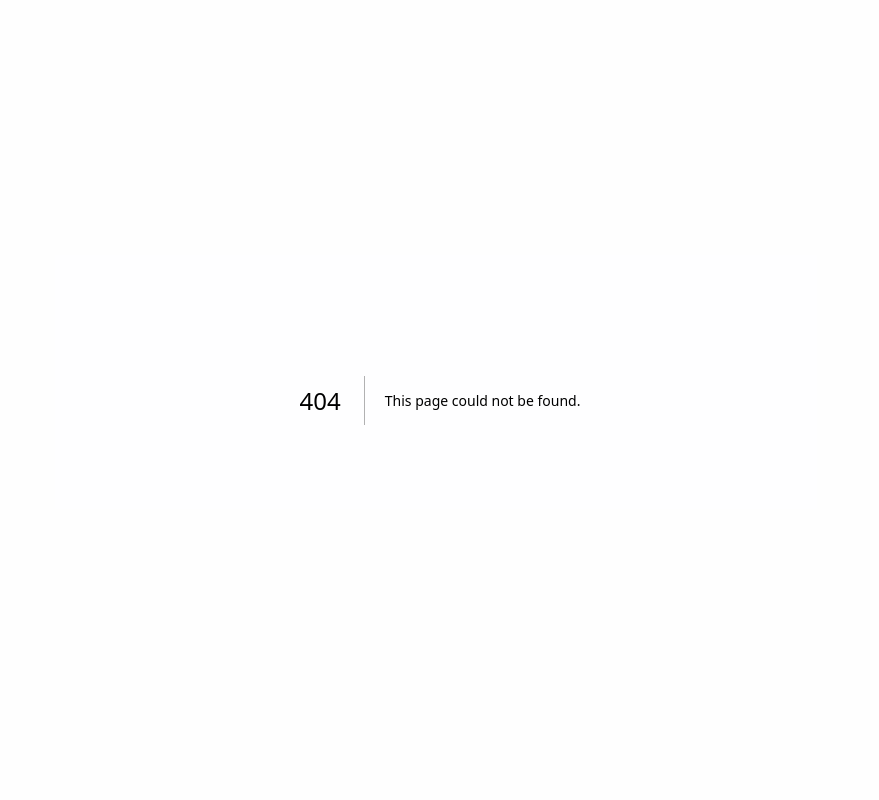
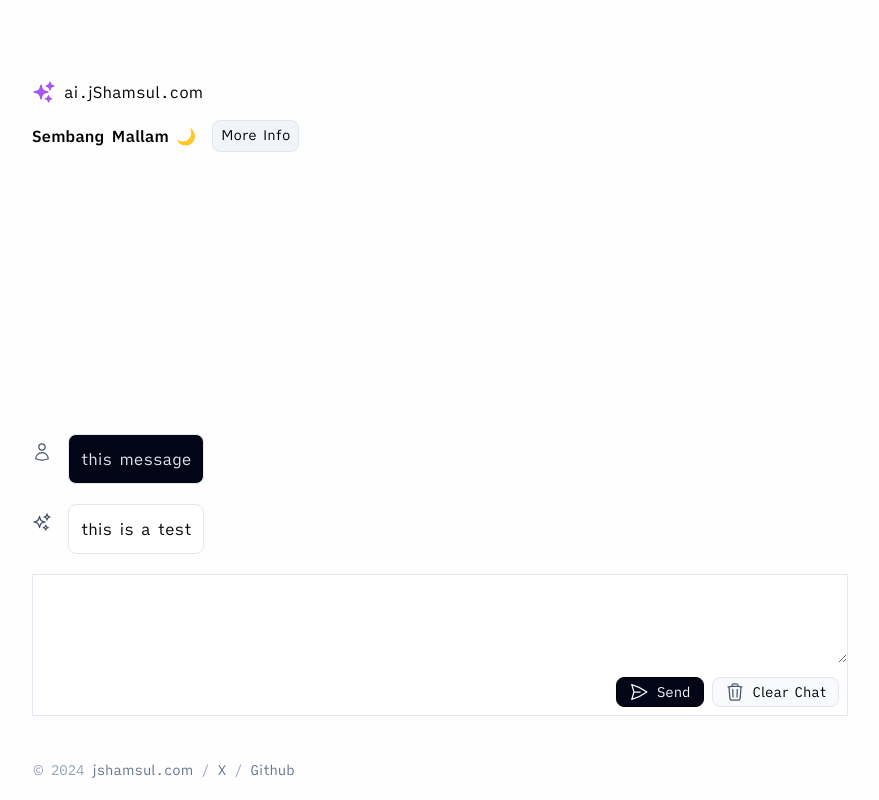
Before and after one commit to jibone/ai.jshamsul.com, a Next.js app in the folder webapp/: page /sembang-mallam/chat in a window 1280 px wide. Before the commit this address had no page. Shown: the whole page, without its empty margins (200-1079 px from the left). Built offline with nearby package versions, Linux system fonts and the light colour scheme.

Commit message:
Create Chat UI components and chat context
This commits creates and split up the chat commoponent into individual
UI element and add it into a context wrapper.

```diff
--- /dev/null
+++ b/webapp/src/app/sembang-mallam/chat/page.tsx
@@ -0,0 +1,24 @@
+"use client"
+
+import ChatInput from "@/components/chat/ChatInput";
+import ChatWindow from "@/components/chat/ChatWindow";
+import ChatTitle from "@/components/chat/Title";
+import LayoutContainer from "@/components/Layout";
+import { SembangMallamProvider } from "@/contexts/SembangMallamContext";
+
+export default function SembangMallamChat() {
+  return (
+    <LayoutContainer>
+      <ChatTitle title="Sembang Mallam 🌙" infoPage="#" />
+
+      <div className="w-full h-screen -mt-64">
+        <div className="pt-64 mb-5 h-full flex flex-col justify-end">
+          <SembangMallamProvider>
+            <ChatWindow />
+            <ChatInput />
+          </SembangMallamProvider>
+        </div>
+      </div>
+    </LayoutContainer>
+  )
+}
--- /dev/null
+++ b/webapp/src/components/chat/AgentMessage.tsx
@@ -0,0 +1,14 @@
+import { SparklesIcon } from "@heroicons/react/24/outline";
+
+export default function AgentMessage({ message }: { message: string }) {
+  return (
+    <div className="flex gap-4 mb-5">
+      <div className="w-fit">
+        <SparklesIcon className="h-5 w-5 text-slate-600 mt-2" />
+      </div>
+      <div className="w-fit p-3 bg-white border border-slate-200 rounded-lg">
+        {message}
+      </div>
+    </div>
+  )
+}
--- /dev/null
+++ b/webapp/src/components/chat/ChatInput.tsx
@@ -0,0 +1,30 @@
+import { PaperAirplaneIcon, TrashIcon } from "@heroicons/react/24/outline";
+
+export default function ChatInput() {
+  return (
+    <div>
+      <div className="bg-white border border-slate-200 flex flex-col">
+        <div>
+          <textarea
+            rows={3}
+            className="bg-white border-0 w-full"
+          ></textarea>{" "}
+        </div>
+        <div className="items-end text-right p-2 flex flex-row-reverse gap-2">
+          <button
+            className="px-3 py-1 bg-slate-50 border border-slate-200 rounded-lg text-sm flex gap-2 hover:bg-white"
+          >
+            <TrashIcon className="text-slate-600 h-5 w-5" />{" "}
+            <span>Clear Chat</span>
+          </button>
+          <button
+            className="px-3 py-1 bg-slate-950 text-slate-50 border border-black rounded-lg text-sm flex gap-2 hover:bg-slate-800 disabled:bg-slate-300 disabled:text-slate-900"
+          >
+            <PaperAirplaneIcon className="text-slate-50 h-5 w-5" />
+            <span>Send</span>
+          </button>
+        </div>
+      </div>
+    </div>
+  )
+}
--- /dev/null
+++ b/webapp/src/components/chat/ChatWindow.tsx
@@ -0,0 +1,16 @@
+import AgentMessage from "./AgentMessage";
+import UserMessage from "./UserMessage";
+
+export default function ChatWindow() {
+  return (
+    <div className="flex-1 overflow-auto flex flex-col-reverse">
+      <div className="flex flex-col gap-0">
+
+        <UserMessage message={"this message"} />
+
+        <AgentMessage message={"this is a test"} />
+
+      </div>
+    </div>
+  )
+}
--- /dev/null
+++ b/webapp/src/components/chat/Title.tsx
@@ -0,0 +1,15 @@
+export default function ChatTitle({ title, infoPage }: { title: string; infoPage: string }) {
+  return (
+    <div className="mb-5 flex gap-4">
+      <h1 className="text-black font-semibold py-1">
+        {title}
+      </h1>
+      <a
+        href={infoPage}
+        className="text-sm py-1 px-2 border border-slate-200 bg-slate-100 rounded-lg hover:bg-slate-900 hover:text-slate-100"
+      >
+        More Info
+      </a>
+    </div>
+  )
+}
--- /dev/null
+++ b/webapp/src/components/chat/UserMessage.tsx
@@ -0,0 +1,14 @@
+import { UserIcon } from "@heroicons/react/24/outline";
+
+export default function UserMessage({ message }: { message: string }) {
+  return (
+    <div className="flex gap-4 mb-5">
+      <div className="w-fit">
+        <UserIcon className="h-5 w-5 text-slate-600 mt-2" />
+      </div>
+      <div className="w-fit p-3 bg-slate-950 text-slate-200 border border-slate-200 rounded-lg">
+        {message}
+      </div>
+    </div>
+  )
+}
--- /dev/null
+++ b/webapp/src/contexts/SembangMallamContext.tsx
@@ -0,0 +1,31 @@
+import { createContext, useContext, useState } from "react";
+
+interface SembangContextInterface {
+  chatInput: string;
+  setChatInput: (value: string) => void;
+}
+
+const SembangMallamContext = createContext<SembangContextInterface | undefined>(undefined)
+
+export function SembangMallamProvider({ children }: { children: React.ReactNode }) {
+  const [chatInput, setChatInput] = useState("")
+
+  return (
+    <SembangMallamContext.Provider
+      value={{
+        chatInput,
+        setChatInput
+      }}
+    >
+      {children}
+    </SembangMallamContext.Provider>
+  )
+}
+
+export function useSembangMallamContext() {
+  const context = useContext(SembangMallamContext)
+  if (!context) {
+    throw new Error("useSembangMallamContext must be within a SembangMallamProvider")
+  }
+  return context;
+}
```
